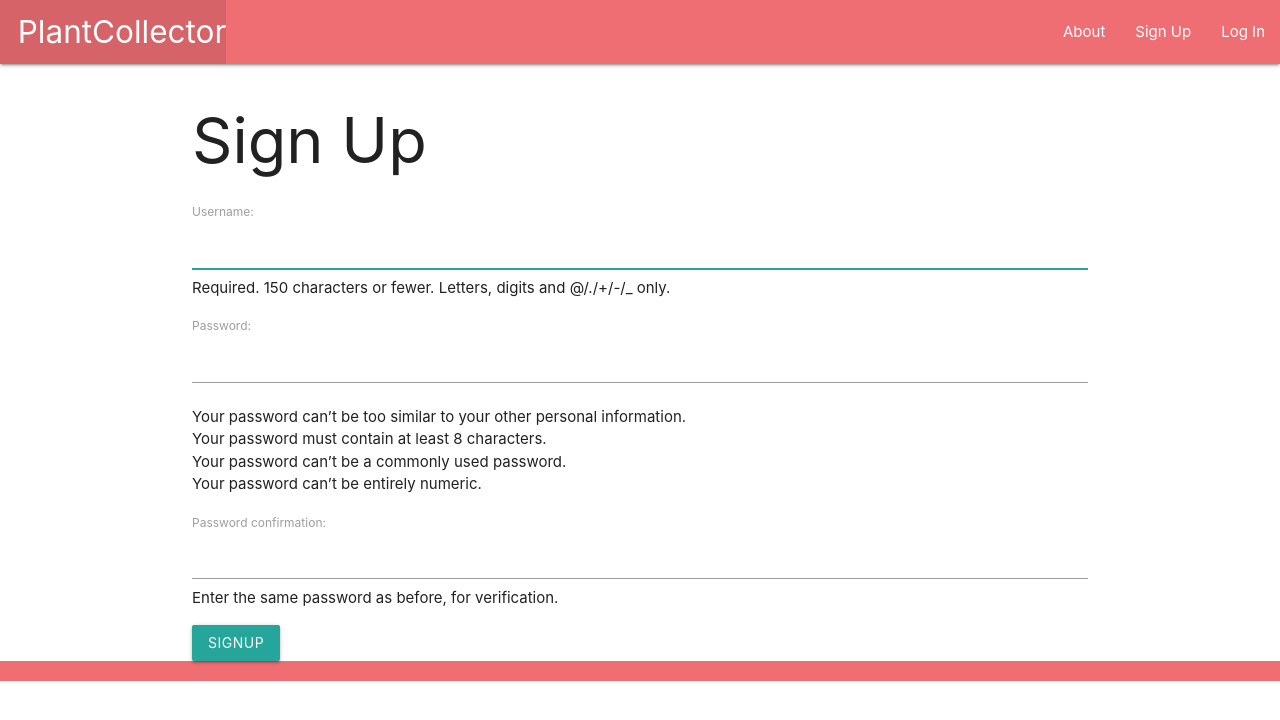
After one commit to ldukles/plants, a Django app: page /accounts/signup/ in a window 1280 px wide. The commit adds this page. Shown: the top 720 px of the page. Run offline with Django 4.2, Linux system fonts and the light colour scheme.

Commit message:
user authentication added

```diff
--- a/main_app/models.py
+++ b/main_app/models.py
@@ -1,6 +1,7 @@
 from django.db import models
 from django.urls import reverse
 from datetime import date
+from django.contrib.auth.models import User
 
 BLOOMS = (
     ('Y', 'Yes'),
@@ -24,6 +25,7 @@ class Plant(models.Model):
     description = models.TextField(max_length=250)
     location = models.CharField(max_length=100)
     conditions = models.ManyToManyField(Condition)
+    user = models.ForeignKey(User, on_delete=models.CASCADE)
 
     def __str__(self):
         return self.name
--- a/main_app/templates/base.html
+++ b/main_app/templates/base.html
@@ -29,10 +29,17 @@
           </ul>
           <ul class="right">
             <li><a href="{% url 'about' %}">About</a></li>
+            {% if user.is_authenticated %}
             <li><a href="{% url 'plants_create' %}">Add a Plant</a></li>
             <li><a href="{% url 'index' %}">View All Plants</a></li>
-            <li><a href="{% url 'conditions_index' %}">View All Conditions</a></li>
+            <li>
+              <a href="{% url 'conditions_index' %}">View All Conditions</a>
+            </li>
             <li><a href="{% url 'conditions_create' %}">Add a Condition</a></li>
+            {% else %}
+            <li><a href="{% url 'signup' %}">Sign Up</a></li>
+            <li><a href="{% url 'login' %}">Log In</a></li>
+            {% endif %}
           </ul>
         </div>
       </nav>
--- /dev/null
+++ b/main_app/templates/registration/signup.html
@@ -0,0 +1,15 @@
+
+{% extends 'base.html' %} {% block content %}
+
+<h1>Sign Up</h1>
+
+{% if error_message %}
+<p class="red-text">{{ error_message }}</p>
+{% endif %}
+
+<form method="post" action="{% url 'signup' %}">
+  {% csrf_token %} {{ form.as_p }}
+  <input type="submit" class="btn" value="signup" />
+</form>
+
+{% endblock %}
--- a/main_app/urls.py
+++ b/main_app/urls.py
@@ -19,4 +19,5 @@ urlpatterns = [
     path('conditions/<int:pk>/update/', views.ConditionUpdate.as_view(), name='conditions_update'),
     path('conditions/<int:pk>/delete/', views.ConditionDelete.as_view(), name='conditions_delete'),
     path('plants/<int:plant_id>/add_photo/', views.add_photo, name='add_photo'),
+    path('accounts/signup/', views.signup, name='signup'),
 ]
--- a/main_app/views.py
+++ b/main_app/views.py
@@ -6,6 +6,10 @@ from django.views.generic import ListView
 from django.views.generic.detail import DetailView
 from .models import Plant, Condition, Photo
 from .forms import BloomForm
+from django.contrib.auth import login
+from django.contrib.auth.forms import UserCreationForm
+from django.contrib.auth.decorators import login_required
+from django.contrib.auth.mixins import LoginRequiredMixin
 import uuid
 import boto3
 
@@ -36,11 +40,13 @@ def about(request):
 #   Plant('Tall Meadow Rue', 'Thalictrum dasycarpum', 'delicate white stamen that billow in the wind', 'Sara Stein Garden', '6/18/22'),
 
 # ]
-
+@login_required
 def plants_index(request):
-    plants = Plant.objects.all()
+    # plants = Plant.objects.all()
+    plants = Plant.objects.filter(user=request.user)
     return render(request, 'plants/index.html', {'plants': plants})
 
+@login_required
 def plants_detail(request, plant_id):
     plant = Plant.objects.get(id=plant_id)
     bloom_form = BloomForm()
@@ -50,6 +56,7 @@ def plants_detail(request, plant_id):
       'conditions': conditions_plant_doesnt_have
     })
 
+@login_required
 def add_bloom(request, plant_id):
   # create the ModelForm using the data in request.POST
   form = BloomForm(request.POST)
@@ -62,17 +69,19 @@ def add_bloom(request, plant_id):
     new_bloom.save()
   return redirect('detail', plant_id=plant_id)
 
+@login_required
 def assoc_condition(request, plant_id, condition_id):
   # Note that you can pass a toy's id instead of the whole object
   Plant.objects.get(id=plant_id).conditions.add(condition_id)
   return redirect('detail', plant_id=plant_id)
 
+@login_required
 def assoc_condition_delete(request, plant_id, condition_id):
   # Note that you can pass a toy's id instead of the whole object
   Plant.objects.get(id=plant_id).conditions.remove(condition_id)
   return redirect('detail', plant_id=plant_id)
 
-
+@login_required
 def add_photo(request, plant_id):
     # photo-file will be the "name" attribute on the <input type="file">
     photo_file = request.FILES.get('photo-file', None)
@@ -93,38 +102,55 @@ def add_photo(request, plant_id):
         return redirect('detail', plant_id=plant_id)
     return redirect('detail', plant_id=plant_id)
 
-class PlantCreate(CreateView):
+
+def signup(request):
+  error_message = ''
+  if request.method == 'POST':
+    form = UserCreationForm(request.POST)
+    if form.is_valid():
+      user = form.save()
+      login(request, user)
+      return redirect('index')
+    else:
+      error_message = 'Invalid sign up - try again'
+  form = UserCreationForm()
+  context = {'form': form, 'error_message': error_message}
+  return render(request, 'registration/signup.html', context)
+
+class PlantCreate(LoginRequiredMixin, CreateView):
     model = Plant
     fields = ['name', 'sciname', 'description', 'location']
-    success_url = '/plants/'
+    def form_valid(self, form):
+      form.instance.user = self.request.user
+      return super().form_valid(form)
 
-class PlantUpdate(UpdateView):
+class PlantUpdate(LoginRequiredMixin, UpdateView):
   model = Plant
   # Let's disallow the renaming of a by excluding the name field!
   fields = ['name', 'sciname', 'description', 'location']
 
-class PlantDelete(DeleteView):
+class PlantDelete(LoginRequiredMixin, DeleteView):
   model = Plant
   success_url = '/plants/'
 
-class ConditionList(ListView):
+class ConditionList(LoginRequiredMixin, ListView):
   model = Condition
   template_name = 'conditions/index.html'
 
-class ConditionDetail(DetailView):
+class ConditionDetail(LoginRequiredMixin, DetailView):
   model = Condition
   template_name = 'conditions/detail.html'
 
-class ConditionCreate(CreateView):
+class ConditionCreate(LoginRequiredMixin, CreateView):
     model = Condition
     fields = ['sun', 'moisture']
 
 
-class ConditionUpdate(UpdateView):
+class ConditionUpdate(LoginRequiredMixin, UpdateView):
     model = Condition
     fields = ['sun', 'moisture']
 
 
-class ConditionDelete(DeleteView):
+class ConditionDelete(LoginRequiredMixin, DeleteView):
     model = Condition
     success_url = '/conditions/'
--- a/plantcollector/settings.py
+++ b/plantcollector/settings.py
@@ -118,6 +118,10 @@ USE_TZ = True
 
 STATIC_URL = 'static/'
 
+LOGIN_REDIRECT_URL = '/plants/'
+
+LOGOUT_REDIRECT_URL = '/'
+
 # Default primary key field type
 # https://docs.djangoproject.com/en/4.0/ref/settings/#default-auto-field
 
--- a/plantcollector/urls.py
+++ b/plantcollector/urls.py
@@ -19,4 +19,5 @@ from django.urls import path, include
 urlpatterns = [
     path('admin/', admin.site.urls),
     path('', include('main_app.urls')),
+    path('accounts/', include('django.contrib.auth.urls')),
 ]
```
Also changed, not shown: main_app/templates/registration/login.html (added, +11 -0 lines), main_app/migrations/0007_plant_user.py (added).
